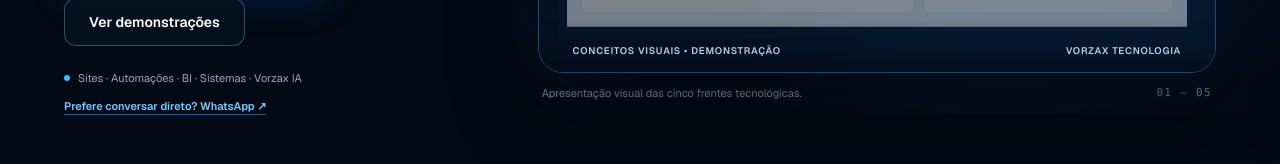
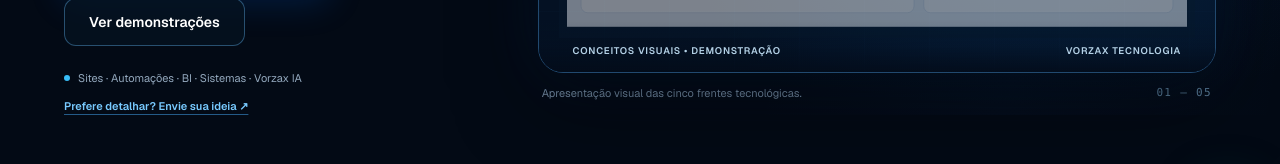
Before and after one commit to vorzax-tecnologia/vorzax-site, a Next.js app: page / in a window 1280 px wide. Shown: the part 558-722 px from the top of the page. Built offline with nearby package versions, Linux system fonts and the light colour scheme.

Commit message:
ux(comercial): contato principal direto por WhatsApp e briefing detalhado opcional

```diff
--- a/src/components/ReferenceLanding.tsx
+++ b/src/components/ReferenceLanding.tsx
@@ -1,6 +1,8 @@
 "use client";
 
 import { MotionFilm } from "@/components/MotionFilm";
+
+const WHATSAPP_URL = "https://wa.me/5531990681495?text=Ol%C3%A1%2C%20quero%20conversar%20sobre%20uma%20solu%C3%A7%C3%A3o%20tecnol%C3%B3gica%20para%20minha%20empresa.";
 
 const cards = [
   { slug: "sites", number: "01", kicker: "PRESENÇA DIGITAL", title: "Sites e landing pages", description: "Apresente seus serviços com clareza e facilite o contato de novos clientes.", tags: ["Marca", "Serviços", "Contato"] },
@@ -33,12 +35,12 @@ export function ReferenceLanding({ onContact }: { onContact: () => void }) {
               Unimos presença digital, automação, dados e desenvolvimento de sistemas para criar soluções tecnológicas que ajudam empresas a apresentar, organizar e evoluir seus negócios.
             </p>
             <div className="mt-7 flex flex-wrap items-center gap-3">
-              <button type="button" onClick={onContact} className="inline-flex min-h-12 items-center justify-center gap-3 rounded-xl bg-[#0766d5] px-6 py-3 text-sm font-semibold text-white shadow-[0_16px_35px_rgba(2,104,241,.21)] transition hover:-translate-y-0.5 hover:bg-[#0757b8] focus-visible:outline-2 focus-visible:outline-offset-4 focus-visible:outline-cyan-300">
+              <a href={WHATSAPP_URL} target="_blank" rel="noopener noreferrer" className="inline-flex min-h-12 items-center justify-center gap-3 rounded-xl bg-[#0766d5] px-6 py-3 text-sm font-semibold text-white shadow-[0_16px_35px_rgba(2,104,241,.21)] transition hover:-translate-y-0.5 hover:bg-[#0757b8] focus-visible:outline-2 focus-visible:outline-offset-4 focus-visible:outline-cyan-300">
                 Conversar sobre meu projeto <span aria-hidden="true">↗</span>
-              </button>
+              </a>
               <a href="#tecnologia-em-acao" className="inline-flex min-h-12 items-center justify-center rounded-xl border border-[#3d739f]/65 bg-[#061321]/75 px-6 py-3 text-sm font-semibold text-white transition hover:border-[#73baff] hover:bg-[#11263c] focus-visible:outline-2 focus-visible:outline-offset-4 focus-visible:outline-cyan-300">Ver demonstrações</a>
             </div>
-            <div className="mt-6 flex flex-wrap items-center gap-x-4 gap-y-3 text-[11px] text-[#94a9be]"><span className="flex items-center gap-2"><span className="h-1.5 w-1.5 rounded-full bg-[#38bdf8]" /> Sites · Automações · BI · Sistemas · Vorzax IA</span><a href="https://wa.me/5531990681495?text=Ol%C3%A1%2C%20quero%20conversar%20sobre%20uma%20solu%C3%A7%C3%A3o%20tecnol%C3%B3gica%20para%20minha%20empresa." target="_blank" rel="noopener noreferrer" className="font-semibold text-[#78caff] underline decoration-[#245b88] underline-offset-4 transition hover:text-white">Prefere conversar direto? WhatsApp ↗</a></div>
+            <div className="mt-6 flex flex-wrap items-center gap-x-4 gap-y-3 text-[11px] text-[#94a9be]"><span className="flex items-center gap-2"><span className="h-1.5 w-1.5 rounded-full bg-[#38bdf8]" /> Sites · Automações · BI · Sistemas · Vorzax IA</span><button type="button" onClick={onContact} className="font-semibold text-[#78caff] underline decoration-[#245b88] underline-offset-4 transition hover:text-white">Prefere detalhar? Envie sua ideia ↗</button></div>
           </div>
 
           <div className="vx-hero-media order-1 min-w-0 lg:order-2">
```
